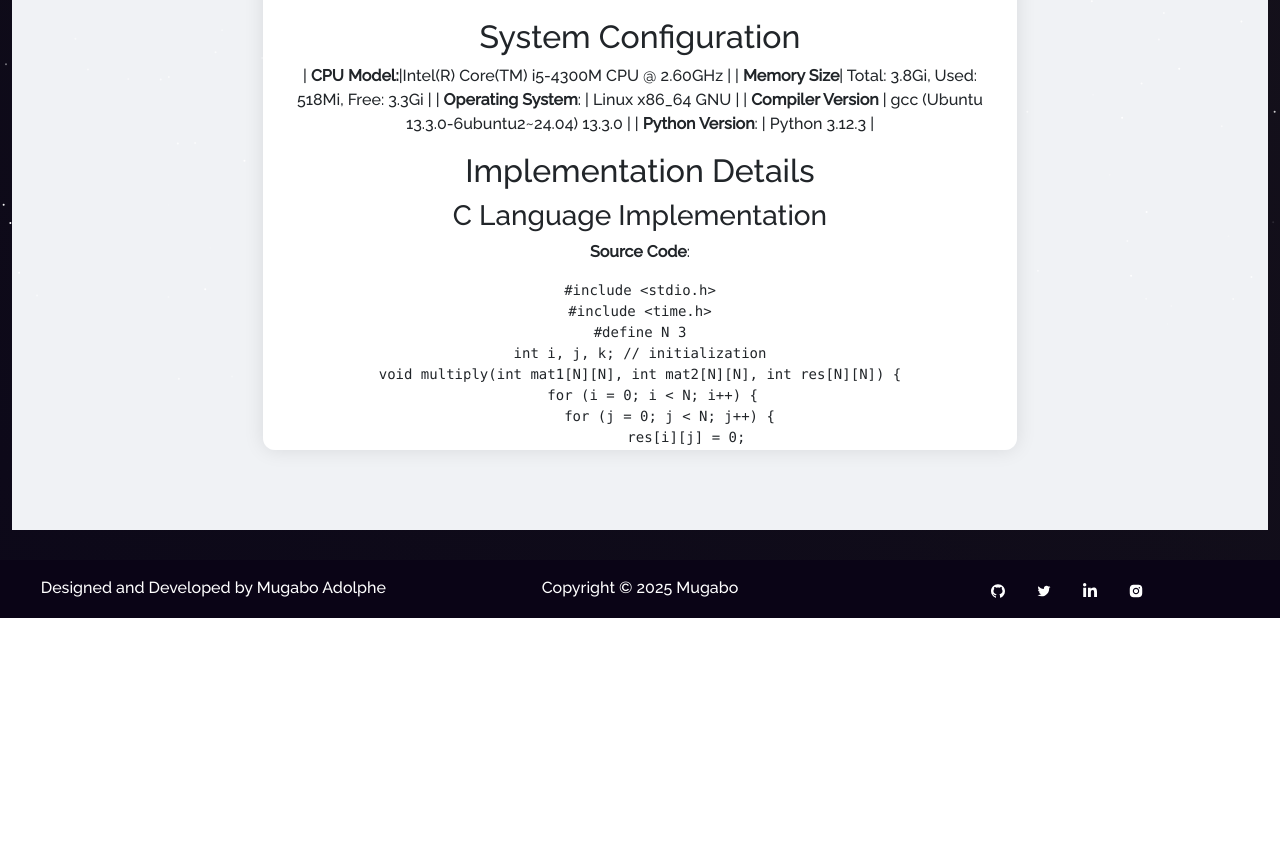
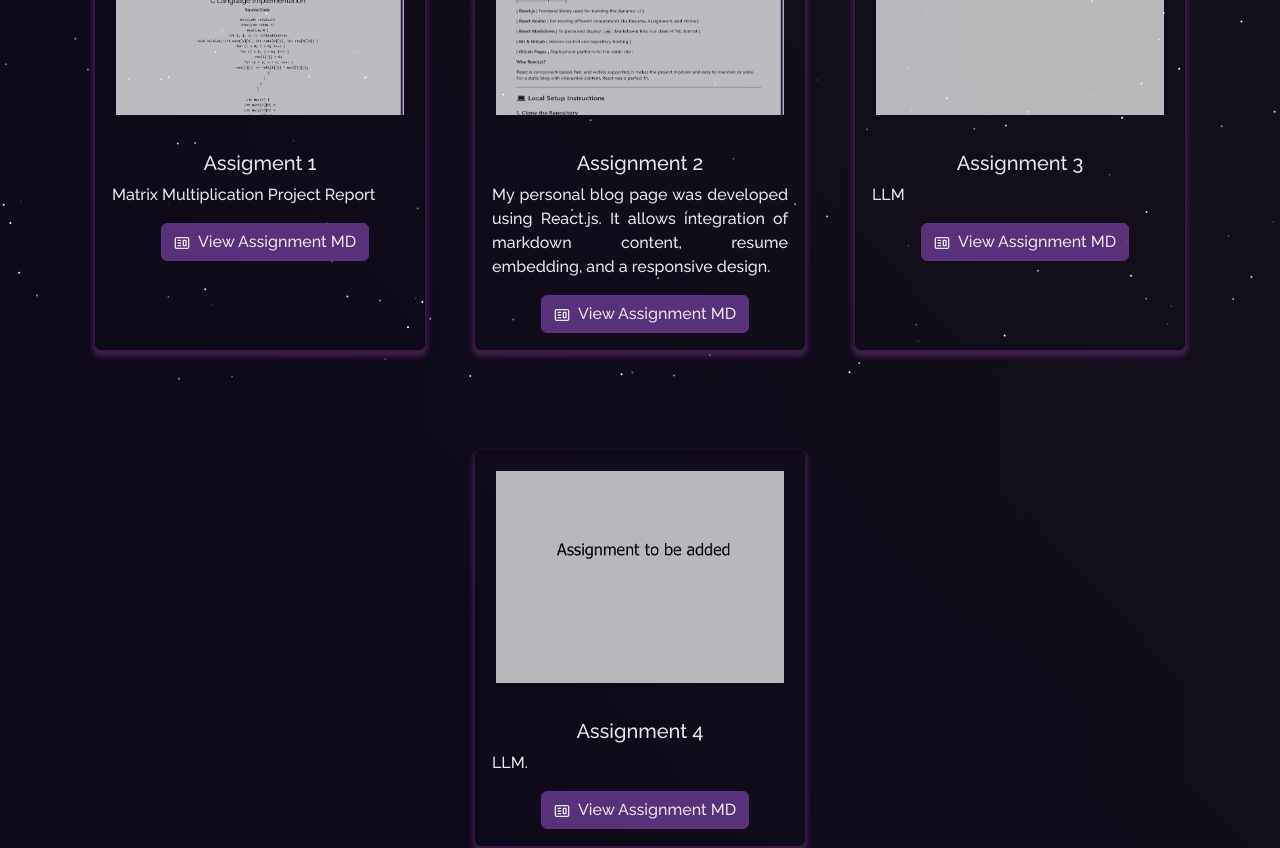
Before and after one commit to Dolph250/mugabo, a React (Create React App) app: page /project in a window 1280 px wide. Shown: the part 420-1268 px from the top of the page. Before the commit the page ends 1038 px from the top, so only its background shows below. Built offline with nearby package versions, Linux system fonts and the light colour scheme.

Commit message:
Linked other assignments

```diff
--- a/src/App.js
+++ b/src/App.js
@@ -6,6 +6,8 @@ import About from "./components/About/About";
 import Projects from "./components/Projects/Projects";
 import Footer from "./components/Footer";
 import Resume from "./components/Resume/ResumeNew";
+import Assignment from "./components/Projects/Assignment";
+import Assignmenter from "./components/Projects/Assignmenter";
 import {
   BrowserRouter as Router,
   Route,
@@ -39,6 +41,8 @@ function App() {
           <Route path="/project" element={<Projects />} />
           <Route path="/about" element={<About />} />
           <Route path="/resume" element={<Resume />} />
+          <Route path="/Assignment" element={<Assignment />} />
+           <Route path="/Assignmenter" element={<Assignmenter />} />
           <Route path="*" element={<Navigate to="/"/>} />
         </Routes>
         <Footer />
--- a/src/components/Navbar.js
+++ b/src/components/Navbar.js
@@ -79,7 +79,7 @@ function NavBar() {
                 <AiOutlineFundProjectionScreen
                   style={{ marginBottom: "2px" }}
                 />{" "}
-                Assignment 1
+                Assignments
               </Nav.Link>
             </Nav.Item>
 
--- /dev/null
+++ b/src/components/Projects/Assignment.js
@@ -0,0 +1,48 @@
+import React, { useEffect, useState } from 'react';
+import { Container } from "react-bootstrap";
+import ReactMarkdown from 'react-markdown';
+
+import Particle from "../Particle";
+
+//new
+function Assignment() {
+  const [markdown, setMarkdown] = useState('');
+
+  useEffect(() => {
+    fetch('/mugabo/report.md')
+      .then((res) => res.text())
+      .then((text) => setMarkdown(text));
+  }, []);
+
+  return (
+    <Container fluid className="project-section">
+
+      <div
+      style={{
+        display: 'flex',
+        justifyContent: 'center',
+        alignItems: 'center',
+        height: '100vh', // full screen height
+        backgroundColor: '#f0f2f5', // light background
+      }}
+    >
+      <div
+        style={{
+          width: '60%',
+          height: '80%',
+          backgroundColor: 'white',
+          padding: '2rem',
+          borderRadius: '12px',
+          overflowY: 'auto',
+          boxShadow: '0 0 20px rgba(0,0,0,0.1)',
+        }}
+      >
+        <ReactMarkdown>{markdown}</ReactMarkdown>
+      </div>
+    </div>
+    <Particle />
+    </Container>
+  );
+}
+
+export default Assignment;
--- /dev/null
+++ b/src/components/Projects/Assignmenter.js
@@ -0,0 +1,48 @@
+import React, { useEffect, useState } from 'react';
+import { Container } from "react-bootstrap";
+import ReactMarkdown from 'react-markdown';
+
+import Particle from "../Particle";
+
+//new
+function Assignmenter() {
+  const [markdown, setMarkdown] = useState('');
+
+  useEffect(() => {
+    fetch('/mugabo/README.md')
+      .then((res) => res.text())
+      .then((text) => setMarkdown(text));
+  }, []);
+
+  return (
+    <Container fluid className="project-section">
+
+      <div
+      style={{
+        display: 'flex',
+        justifyContent: 'center',
+        alignItems: 'center',
+        height: '100vh', // full screen height
+        backgroundColor: '#f0f2f5', // light background
+      }}
+    >
+      <div
+        style={{
+          width: '60%',
+          height: '80%',
+          backgroundColor: 'white',
+          padding: '2rem',
+          borderRadius: '12px',
+          overflowY: 'auto',
+          boxShadow: '0 0 20px rgba(0,0,0,0.1)',
+        }}
+      >
+        <ReactMarkdown>{markdown}</ReactMarkdown>
+      </div>
+    </div>
+    <Particle />
+    </Container>
+  );
+}
+
+export default Assignmenter;
--- a/src/components/Projects/ProjectCards.js
+++ b/src/components/Projects/ProjectCards.js
@@ -6,19 +6,14 @@ import { BsGithub } from "react-icons/bs";
 
 function ProjectCards(props) {
   return (
-    <Card className="project-card-view">
-      <Card.Img variant="top" src={props.imgPath} alt="card-img" />
+    <Card className="project-card-view" >
+     <a href={props.demoLink} target="_blank" rel="noopener noreferrer"> <Card.Img variant="top" src={props.imgPath} alt="card-img" /></a>
       <Card.Body>
         <Card.Title>{props.title}</Card.Title>
         <Card.Text style={{ textAlign: "justify" }}>
           {props.description}
         </Card.Text>
-        <Button variant="primary" href={props.ghLink} target="_blank">
-          <BsGithub /> &nbsp;
-          {props.isBlog ? "Blog" : "GitHub"}
-        </Button>
-        {"\n"}
-        {"\n"}
+
 
         {/* If the component contains Demo link and if it's not a Blog then, it will render the below component  */}
 
@@ -30,7 +25,7 @@ function ProjectCards(props) {
             style={{ marginLeft: "10px" }}
           >
             <CgWebsite /> &nbsp;
-            {"Demo"}
+            {"View Assignment MD"}
           </Button>
         )}
       </Card.Body>
--- a/src/components/Projects/Projects.js
+++ b/src/components/Projects/Projects.js
@@ -1,46 +1,73 @@
-import React, { useEffect, useState } from 'react';
-import { Container } from "react-bootstrap";
-import ReactMarkdown from 'react-markdown';
+import React from "react";
+import { Container, Row, Col } from "react-bootstrap";
+import ProjectCard from "./ProjectCards";
+import Particle from "../Particle";
+import leaf from "../../Assets/Projects/ass1.PNG";
+import emotion from "../../Assets/Projects/ass3.png";
+import editor from "../../Assets/Projects/ass3.png";
+import chatify from "../../Assets/Projects/ass1.PNG";
+import suicide from "../../Assets/Projects/ass1.PNG";
+import bitsOfCode from "../../Assets/Projects/ass2.PNG";
 
-import Particle from "../Particle";
-
-//new
 function Projects() {
-  const [markdown, setMarkdown] = useState('');
-
-  useEffect(() => {
-    fetch('/mugabo/report.md')
-      .then((res) => res.text())
-      .then((text) => setMarkdown(text));
-  }, []);
-
   return (
     <Container fluid className="project-section">
+      <Particle />
+      <Container>
+        <h1 className="project-heading">
+          My Recent <strong className="purple">Assignments </strong>
+        </h1>
+        <p style={{ color: "white" }}>
+          Here are a various assignments I executed.
+        </p>
+        <Row style={{ justifyContent: "center", paddingBottom: "10px" }}>
+          <Col md={4} className="project-card">
+            <ProjectCard
+              imgPath={chatify}
+              isBlog={false}
+              title="Assigment 1"
+              description="Matrix Multiplication Project Report"
+              demoLink="/Assignment"
+            />
+          </Col>
 
-      <div
-      style={{
-        display: 'flex',
-        justifyContent: 'center',
-        alignItems: 'center',
-        height: '100vh', // full screen height
-        backgroundColor: '#f0f2f5', // light background
-      }}
-    >
-      <div
-        style={{
-          width: '60%',
-          height: '80%',
-          backgroundColor: 'white',
-          padding: '2rem',
-          borderRadius: '12px',
-          overflowY: 'auto',
-          boxShadow: '0 0 20px rgba(0,0,0,0.1)',
-        }}
-      >
-        <ReactMarkdown>{markdown}</ReactMarkdown>
-      </div>
-    </div>
-    <Particle />
+          <Col md={4} className="project-card">
+            <ProjectCard
+              imgPath={bitsOfCode}
+              isBlog={false}
+              title="Assignment 2"
+              description="My personal blog page was developed using React.js. It allows integration of markdown content, resume embedding, and a responsive design."
+
+              demoLink="/Assignmenter"
+            />
+          </Col>
+
+          <Col md={4} className="project-card">
+            <ProjectCard
+              imgPath={editor}
+              isBlog={false}
+              title="Assignment 3"
+              description="LLM"
+
+              demoLink="/Assignmenter"
+            />
+          </Col>
+
+
+
+
+
+          <Col md={4} className="project-card">
+            <ProjectCard
+              imgPath={emotion}
+              isBlog={false}
+              title="Assignment 4"
+              description="LLM."
+                  demoLink="/Assignmenter"
+            />
+          </Col>
+        </Row>
+      </Container>
     </Container>
   );
 }
```
Also changed, not shown: public/README.md (added), src/Assets/Projects/ass2.PNG, src/Assets/Projects/ass3.png (added).
